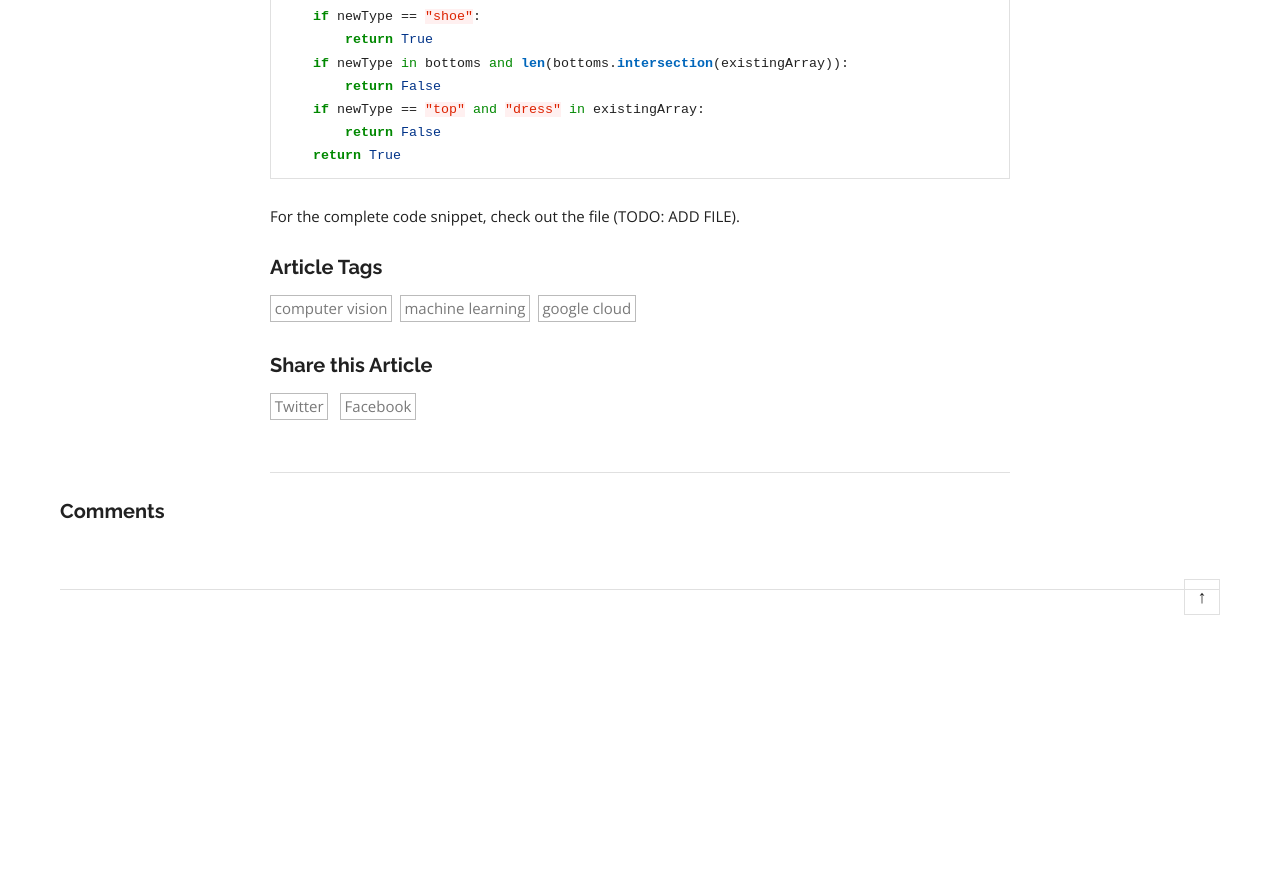
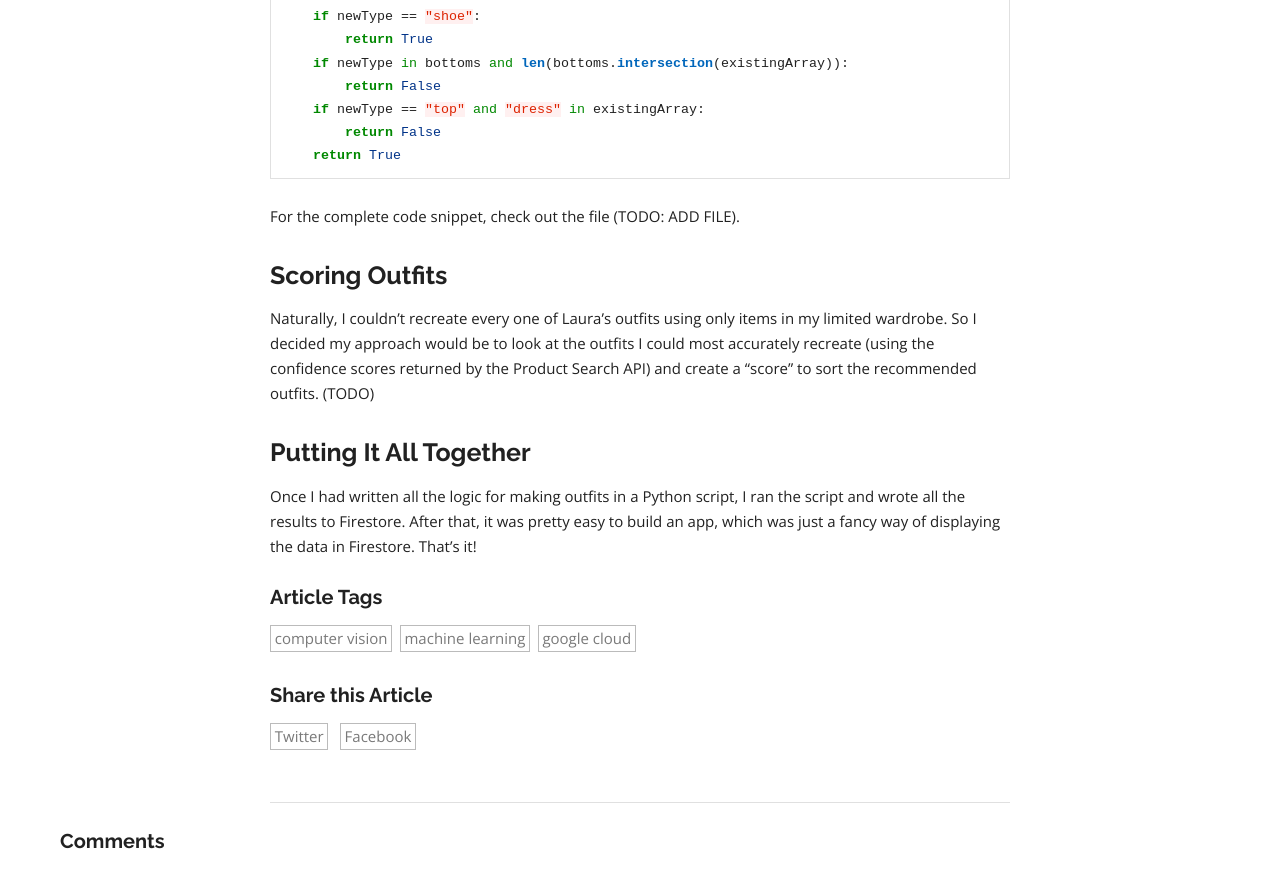
Before and after one commit to dalequark/daleonai, a Jekyll site: the page built from _posts/2020-10-06-can-ai-make-me-trendier.md, in a window 1280 px wide and 900 px high, scrolled down 16091 px. Shown: the top 888 px of the window. Built offline with Jekyll 4.4.1, drawn with Linux system fonts in a browser that asks for light colours; some web fonts are replaced; a script that is not in the unit is left out; comment, search, counter and statistics services are not loaded; before the commit the page ends 16731 px from its top, so only the background shows below that.

Commit message:
Update Blog “2020-10-06-can-ai-make-me-trendier”

````diff
--- a/_posts/2020-10-06-can-ai-make-me-trendier.md
+++ b/_posts/2020-10-06-can-ai-make-me-trendier.md
@@ -416,3 +416,15 @@ def canAddItem(existingArray, newType):
 ```
 
  For the complete code snippet, check out the file (TODO: ADD FILE).
+
+
+
+## Scoring Outfits
+
+Naturally, I couldn't recreate every one of Laura's outfits using only items in my limited wardrobe. So I decided my approach would be to look at the outfits I could most accurately recreate (using the confidence scores returned by the Product Search API) and create a "score" to sort the recommended outfits. (TODO)
+
+
+
+## Putting It All Together
+
+Once I had written all the logic for making outfits in a Python script, I ran the script and wrote all the results to Firestore. After that, it was pretty easy to build an app, which was just a fancy way of displaying the data in Firestore. That's it!
````
